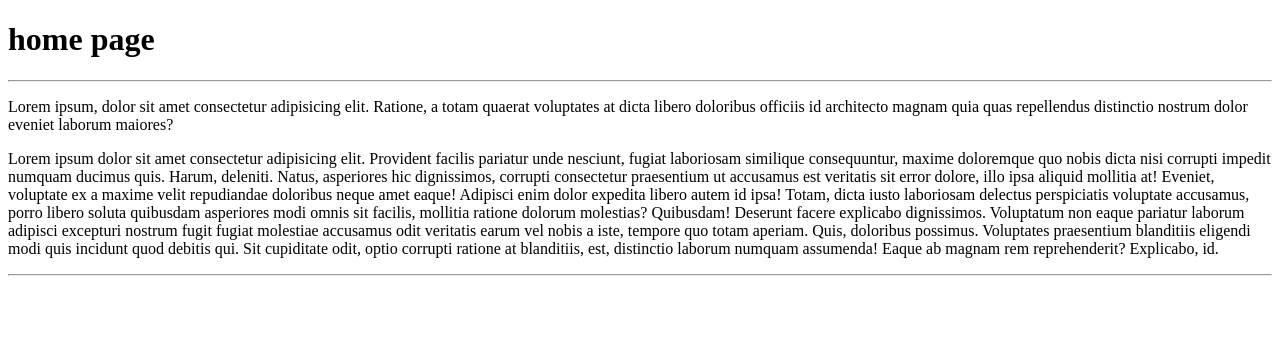
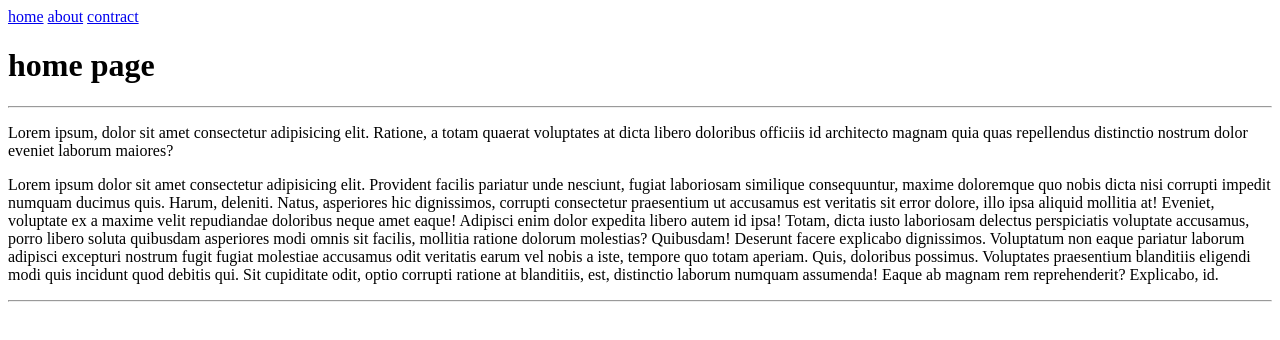
Before and after one commit to Hatsanai0205/Hatsanai0205.github.io, a plain HTML site: page index.html in a window 1280 px wide. Drawn offline with Linux system fonts and the light colour scheme.

Commit message:
add menu

```diff
--- a/index.html
+++ b/index.html
@@ -6,6 +6,9 @@
     <title>Hatsanai's web</title>
 </head>
 <body>
+    <a href="index.html">home</a>
+    <a href="about.html">about</a>
+    <a href="contract.html">contract</a>
     <h1>home page</h1>
     <hr>
     <p>Lorem ipsum, dolor sit amet consectetur adipisicing elit. Ratione, a totam quaerat voluptates at dicta libero doloribus officiis id architecto magnam quia quas repellendus distinctio nostrum dolor eveniet laborum maiores?</p>
```
